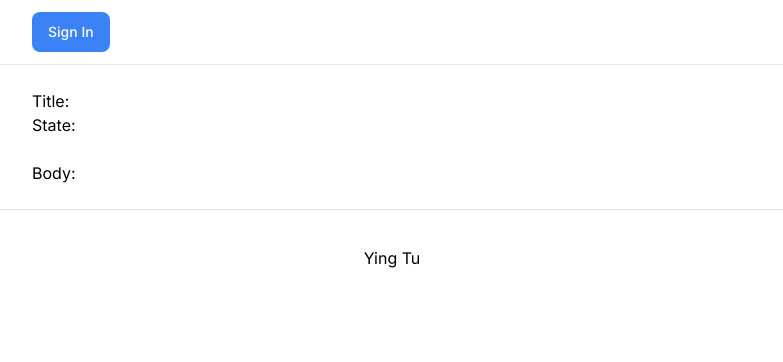
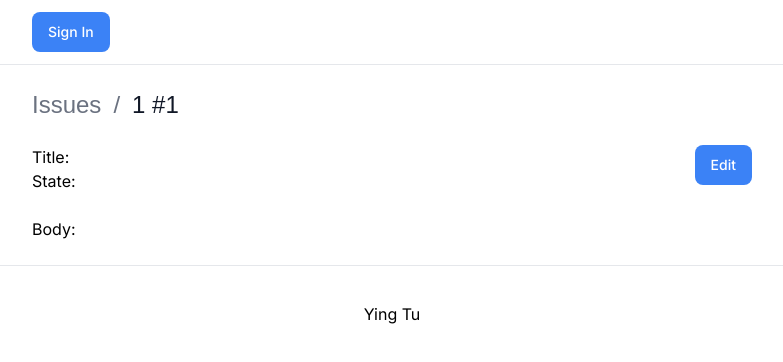
Before and after one commit to yingtu35/IssuesManager, a Next.js app: page /dashboard/1/1/1 in a window 1280 px wide. Shown: the top 362 px of the page, without its empty margins (248-1031 px from the left). Built offline with nearby package versions, Linux system fonts and the light colour scheme; no server answers; a web font is replaced by a local one.

Commit message:
update UI

```diff
--- a/app/dashboard/[owner]/[repo]/[id]/edit/page.tsx
+++ b/app/dashboard/[owner]/[repo]/[id]/edit/page.tsx
@@ -1,6 +1,5 @@
 import Form from '@/components/ui/issues/edit-form';
 import Breadcrumbs from '@/components/ui/issues/breadcrumbs';
-import { SessionProvider } from 'next-auth/react';
 import { getIssue } from '@/app/lib/actions';
 import { Metadata } from 'next';
 import { auth } from "@/auth"
@@ -28,15 +27,17 @@ export default async function Page({
         breadcrumbs={[
           { label: 'Issues', href: '/dashboard' },
           {
-            label: 'Create Issue',
-            href: '/dashboard/create',
+            label: `${repo} #${id}`,
+            href: `/dashboard/${owner}/${repo}/${id}`,
+          },
+          {
+            label: 'Update Issue',
+            href: `/dashboard/${owner}/${repo}/${id}/edit`,
             active: true,
           },
         ]}
       />
-      <SessionProvider>
-        <Form repo={repo} issue={issue} />
-      </SessionProvider>
+      <Form params={params} issue={issue} />
     </main>
   );
 }
--- a/app/dashboard/[owner]/[repo]/[id]/page.tsx
+++ b/app/dashboard/[owner]/[repo]/[id]/page.tsx
@@ -1,5 +1,6 @@
-import Markdown from "react-markdown";
 import { getIssue } from "@/app/lib/actions";
+import Breadcrumbs from "@/components/ui/issues/breadcrumbs";
+import Issue from "@/components/ui/issues/issue";
 
 export default async function Page({
   params
@@ -13,12 +14,18 @@ export default async function Page({
   const { owner, repo, id } = params;
   const issue = await getIssue(owner, repo, id);
   return (
-    <div>
-      <h1>Title: {issue.title}</h1>
-      <p>State: {issue.state}</p>
-      <br />
-      <p>Body: </p>
-      <Markdown>{issue.body}</Markdown>
-    </div>
+    <main>
+      <Breadcrumbs
+        breadcrumbs={[
+          { label: 'Issues', href: '/dashboard' },
+          {
+            label: `${repo} #${id}`,
+            href: `/dashboard/${owner}/${repo}/${id}`,
+            active: true,
+          },
+        ]}
+      />
+      <Issue params={params} issue={issue} />
+    </main>
   )
 }
--- a/app/dashboard/page.tsx
+++ b/app/dashboard/page.tsx
@@ -1,14 +1,13 @@
 import { Metadata } from "next";
 import FilteredIssuesTable from "@/components/ui/issues/table";
 import Link from "next/link";
+import { Button } from "@/components/ui/button";
 
 export const metadata: Metadata = {
   title: "Dashboard",
 };
 
 // TODO: Add a layout component to wrap the content
-// TODO: Send a request to fetch all user's issues
-// TODO: Display the issues in a table
 export default async function Dashboard() {
   return (
     <main className="flex min-h-screen flex-col items-center justify-between p-24">
@@ -18,7 +17,7 @@ export default async function Dashboard() {
           href="/dashboard/create"
           className="text-center"
         >
-          + Create Issue
+          <Button>+ Create Issue</Button>
         </Link>
         <FilteredIssuesTable />
       </div>
--- a/app/lib/actions.ts
+++ b/app/lib/actions.ts
@@ -55,7 +55,7 @@ export async function getIssues() {
     return [];
   }
 
-  const res = await fetch(`${baseUrl}/issues?filter=all&state=open`, {
+  const res = await fetch(`${baseUrl}/issues?filter=all&state=all`, {
     method: 'GET',
     headers: {
       'X-GitHub-Api-Version': '2022-11-28',
--- /dev/null
+++ b/app/lib/utils.ts
@@ -0,0 +1,13 @@
+export const formatDateToLocal = (
+  dateStr: string,
+  locale: string = 'en-US',
+) => {
+  const date = new Date(dateStr);
+  const options: Intl.DateTimeFormatOptions = {
+    day: 'numeric',
+    month: 'short',
+    year: 'numeric',
+  };
+  const formatter = new Intl.DateTimeFormat(locale, options);
+  return formatter.format(date);
+};
--- a/components/ui/issues/edit-form.tsx
+++ b/components/ui/issues/edit-form.tsx
@@ -4,13 +4,17 @@ import Link from "next/link"
 import { updateIssue } from "@/app/lib/actions"
 import { useFormState } from "react-dom"
 export default function Form({
-  repo,
+  params,
   issue
 }: {
-  repo: string,
+  params: {
+    owner: string,
+    repo: string,
+    id: string
+  },
   issue: any
 }){
-  const owner = issue?.user.login;
+  const { owner, repo, id } = params;
   const { title, body } = issue;
   const initialState = { message: null, error: {} };
   const [state, dispatch] = useFormState(updateIssue, initialState);
@@ -45,7 +49,7 @@ export default function Form({
             </option>
           </select>
           <input type="hidden" name="repo" value={repo} />
-          <input type="hidden" name="issue_number" value={issue.number} />
+          <input type="hidden" name="issue_number" value={id} />
         </div>
         <div id="repo-error" aria-live="polite" aria-atomic="true">
             {state.errors?.repo &&
@@ -95,7 +99,7 @@ export default function Form({
       </div>
       <div className="mt-6 flex justify-end gap-4">
         <Link
-            href="/dashboard"
+            href={`/dashboard/${owner}/${repo}/${id}`}
             className="flex h-10 items-center rounded-lg bg-gray-100 px-4 text-sm font-medium text-gray-600 transition-colors hover:bg-gray-200"
           >
             Cancel
--- /dev/null
+++ b/components/ui/issues/issue.tsx
@@ -0,0 +1,41 @@
+import Markdown from "react-markdown";
+import { Button } from "@/components/ui/button";
+import Link from "next/link";
+
+export default function Issue({
+  params,
+  issue
+}: {
+  params: {
+    owner: string,
+    repo: string,
+    id: string
+  },
+  issue: any
+}){
+  const { owner, repo, id } = params;
+  const { title, body, state } = issue;
+  return (
+    <>
+      <div className="flex justify-between">
+        <div>
+          <h1>Title: {title}</h1>
+          <p>State: {state}</p>
+        </div>
+        <div className="flex">
+          <Link href={`/dashboard/${owner}/${repo}/${id}/edit`} key={id}>
+            <Button disabled={state !== "open"}>Edit</Button>
+          </Link>
+          { state === "open" && (
+            <Link href={`/dashboard/${owner}/${repo}/${id}/close`} key={id}>
+              <Button className="bg-red-500 hover:bg-red-400">Close</Button>
+            </Link>
+          )}
+        </div>
+      </div>
+      <br />
+      <p>Body: </p>
+      <Markdown>{body}</Markdown>
+    </>
+  )
+}
--- a/components/ui/issues/table.tsx
+++ b/components/ui/issues/table.tsx
@@ -1,4 +1,5 @@
 import { getIssues } from "@/app/lib/actions";
+import { formatDateToLocal } from "@/app/lib/utils";
 import Link from "next/link";
 
 // TODO: add query as props
@@ -10,12 +11,11 @@ export default async function FilteredIssuesTable() {
     <table>
       <thead>
         <tr>
-          <th>Title</th>
-          <th>State</th>
-          <th>Author</th>
-          <th>Created At</th>
-          <th>Link</th>
-          <th>Actions</th>
+          <th scope="col" className="px-4 py-5 font-medium">Title</th>
+          <th scope="col" className="px-4 py-5 font-medium">State</th>
+          {/* <th scope="col" className="px-4 py-5 font-medium">Author</th> */}
+          <th scope="col" className="px-4 py-5 font-medium">Created At</th>
+          <th scope="col" className="px-4 py-5 font-medium">Link</th>
         </tr>
       </thead>
       <tbody>
@@ -23,16 +23,11 @@ export default async function FilteredIssuesTable() {
             <tr key={issue.id}>
               <td>{issue.title}</td>
               <td>{issue.state}</td>
-              <td>{issue.user.login}</td>
-              <td>{issue.created_at}</td>
+              {/* <td>{issue.user.login}</td> */}
+              <td>{formatDateToLocal(issue.created_at)}</td>
               <td>
                 <Link href={`/dashboard/${issue.user.login}/${issue.repository.name}/${issue.number}`} key={issue.id}>
                   <p>View</p>
-                </Link>
-              </td>
-              <td>
-                <Link href={`/dashboard/${issue.user.login}/${issue.repository.name}/${issue.number}/edit`} key={issue.id}>
-                  <p>Edit</p>
                 </Link>
               </td>
             </tr>
```
